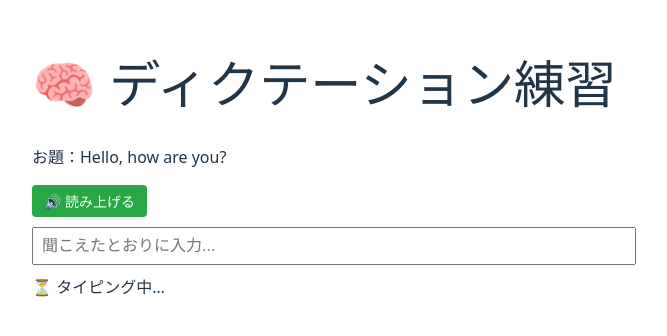
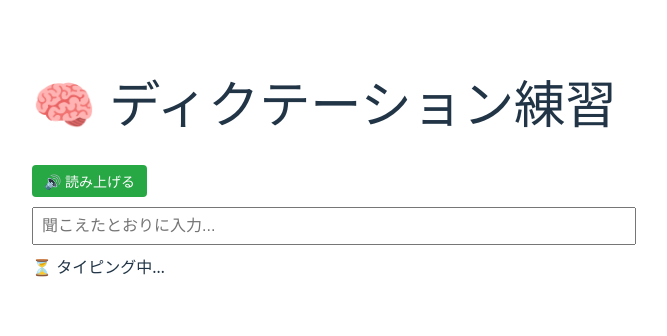
Before and after one commit to ymatsuo9/dictation-app, a React (Vite) app: page / in a window 1280 px wide. Shown: the part 232-568 px from the top of the page, without its empty margins (0-667 px from the left). Built offline with nearby package versions, Linux system fonts and the light colour scheme.

Commit message:
Hide text

```diff
--- a/src/components/TypingBox.tsx
+++ b/src/components/TypingBox.tsx
@@ -8,6 +8,7 @@ type Props = {
 export const TypingBox = ({ prompt, onComplete }: Props) => {
   const [input, setInput] = useState("");
   const [isCorrect, setIsCorrect] = useState(false);
+  const [showPrompt, setShowPrompt] = useState(false);
 
   useEffect(() => {
     if (input === prompt && !isCorrect) {
@@ -19,6 +20,7 @@ export const TypingBox = ({ prompt, onComplete }: Props) => {
   useEffect(() => {
     setInput("");
     setIsCorrect(false);
+    setShowPrompt(false); // 新しい問題に切り替わったら非表示に戻す
   }, [prompt]);
 
   useEffect(() => {
@@ -27,22 +29,24 @@ export const TypingBox = ({ prompt, onComplete }: Props) => {
   }, []);
 
   const handlePlay = () => {
-    // キューにある前の読み上げをキャンセル
     speechSynthesis.cancel();
-
     const utterance = new SpeechSynthesisUtterance(prompt);
     utterance.lang = "en-US";
-    utterance.rate = 1; // 話す速度（1が標準）
+    utterance.rate = 1;
     speechSynthesis.speak(utterance);
+    setShowPrompt(false); // 読み上げた直後はまだ非表示のまま
+  };
+
+  const handleInputChange = (e: React.ChangeEvent<HTMLInputElement>) => {
+    const value = e.target.value;
+    setInput(value);
+    if (!showPrompt) {
+      setShowPrompt(true); // 入力が始まったら表示する
+    }
   };
 
   return (
     <div style={{ marginTop: "20px" }}>
-      <p>
-        <strong>お題：</strong>
-        {prompt}
-      </p>
-
       <button
         onClick={handlePlay}
         style={{
@@ -59,10 +63,17 @@ export const TypingBox = ({ prompt, onComplete }: Props) => {
         🔊 読み上げる
       </button>
 
+      {showPrompt && (
+        <p>
+          <strong>お題：</strong>
+          {prompt}
+        </p>
+      )}
+
       <input
         type="text"
         value={input}
-        onChange={(e) => setInput(e.target.value)}
+        onChange={handleInputChange}
         placeholder="聞こえたとおりに入力..."
         style={{ width: "100%", padding: "8px", fontSize: "16px" }}
       />
```
